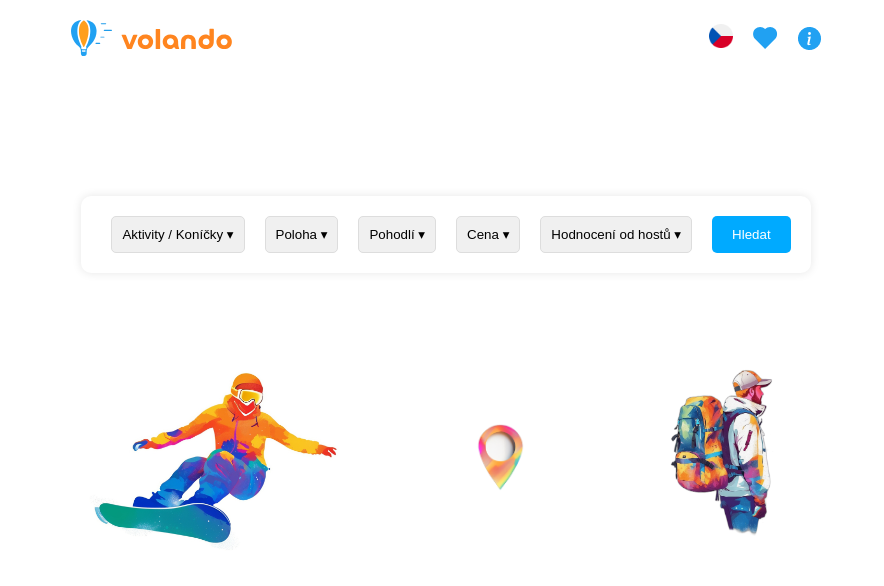
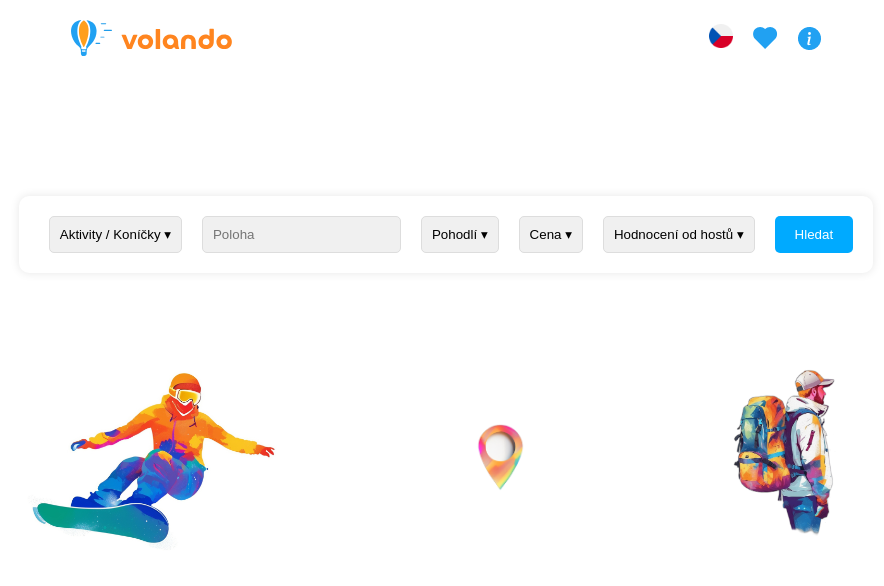
Before and after one commit to olena-ho/volando, a React (Vite) app: page / in a window 1280 px wide. Shown: the top 586 px of the page, without its empty margins (194-1078 px from the left). Built offline with nearby package versions, Linux system fonts and the light colour scheme.

Commit message:
added component Input

```diff
--- /dev/null
+++ b/src/Components/Input/index.jsx
@@ -0,0 +1,95 @@
+import React, { useState, useEffect, useRef } from "react";
+import "../Dropdown/style.css";
+
+export const Input = ({ placeholder, onChange }) => {
+  const [show, setShow] = useState(false);
+  const [location, setLocation] = useState([]);
+  const [inputValue, setInputValue] = useState("");
+  const [userInputValue, setUserInputValue] = useState([]);
+  const dropdownRef = useRef(null);
+
+  const handleInputChange = (event) => {
+    const value = event.target.value;
+    setInputValue(value);
+    onChange(value);
+  };
+
+  const handleAdd = () => {
+    const trimmedValue = inputValue.trim().toLowerCase();
+    if (trimmedValue !== "") {
+      setLocation((prevLocations) => [...prevLocations, trimmedValue]);
+      setUserInputValue((prevValues) => [...prevValues, inputValue]);
+      setInputValue("");
+    }
+  };
+
+  const handleKeyDown = (event) => {
+    if (event.key === "Enter") {
+      event.preventDefault();
+      handleAdd();
+    }
+  };
+
+  const handleRemove = (index) => {
+    setLocation((prevLocations) => prevLocations.filter((_, i) => i !== index));
+    setUserInputValue((prevValues) => prevValues.filter((_, i) => i !== index));
+  };
+
+  const handleApply = () => {
+    setShow(false);
+    const inputString = userInputValue.join(", ");
+    setInputValue(inputString);
+    console.log(location);
+  };
+
+  const handleClickOutside = (event) => {
+    if (dropdownRef.current && !dropdownRef.current.contains(event.target)) {
+      setShow(false);
+    }
+  };
+
+  useEffect(() => {
+    document.addEventListener("mousedown", handleClickOutside);
+    return () => {
+      document.removeEventListener("mousedown", handleClickOutside);
+    };
+  }, []);
+
+  return (
+    <div className="dropdown-wrapper" ref={dropdownRef}>
+      <input
+        type="text"
+        id="location"
+        value={inputValue}
+        placeholder={placeholder}
+        onFocus={() => setShow(true)}
+        onChange={handleInputChange}
+        onKeyDown={handleKeyDown}
+        className="dropdown-button"
+      />
+      <div className={`dropdown-content ${show ? "show" : ""}`}>
+        <div className="location-box">
+          {userInputValue.map((loc, index) => (
+            <div key={index} className="added-location-wrapper">
+              <button className="added-location">
+                {loc}
+                <span
+                  className="remove-location"
+                  onClick={() => handleRemove(index)}
+                >
+                  ✖
+                </span>
+              </button>
+            </div>
+          ))}
+        </div>
+        <button className="apply-button" onClick={handleAdd}>
+          Add
+        </button>
+        <button className="apply-button" onClick={handleApply}>
+          Apply
+        </button>
+      </div>
+    </div>
+  );
+};
--- a/src/Components/SearchBar/index.jsx
+++ b/src/Components/SearchBar/index.jsx
@@ -1,7 +1,8 @@
-import React, { useState } from 'react';
-import { useTranslation } from 'react-i18next';
-import { Dropdown } from '../Dropdown';
-import './style.css';
+import React, { useState } from "react";
+import { useTranslation } from "react-i18next";
+import { Dropdown } from "../Dropdown";
+import "./style.css";
+import { Input } from "../Input";
 
 export const SearchBar = ({ onSearch }) => {
   const { t, i18n } = useTranslation();
@@ -13,19 +14,33 @@ export const SearchBar = ({ onSearch }) => {
     location: [],
     comfort: [],
     price: [],
-    rating: []
+    rating: [],
   });
 
   const handleFilterChange = (category, option, checked) => {
-    setFilters(prevFilters => {
+    setFilters((prevFilters) => {
       const newFilters = { ...prevFilters };
       if (checked) {
         newFilters[category] = [...newFilters[category], option];
       } else {
-        newFilters[category] = newFilters[category].filter(item => item !== option);
+        newFilters[category] = newFilters[category].filter(
+          (item) => item !== option
+        );
       }
       return newFilters;
     });
+  };
+
+  const handleLocationChange = (location) => {
+    setFilters((prevFilters) => ({
+      ...prevFilters,
+      location: location,
+    }));
+  };
+
+  const handleLocationSubmit = () => {
+    // add additional logic for when the location is submitted
+    console.log("Location submitted:", filters.location);
   };
 
   const handleSearch = () => {
@@ -35,31 +50,41 @@ export const SearchBar = ({ onSearch }) => {
   return (
     <div className="search-bar-wrapper">
       <Dropdown
-        title={t('activitiesP')}
-        options={['Outdoors', 'Art', 'Sport', 'Relax', 'Fun for kids']}
-        onChange={(option, checked) => handleFilterChange('activities', option, checked)}
+        title={t("activitiesP")}
+        options={["Outdoors", "Art", "Sport", "Relax", "Fun for kids"]}
+        onChange={(option, checked) =>
+          handleFilterChange("activities", option, checked)
+        }
+      />
+      <Input
+        placeholder={t("locationP")}
+        onChange={handleLocationChange}
+        onSubmit={handleLocationSubmit}
       />
       <Dropdown
-        title={t('locationP')}
-        options={['Czechia', 'Germany', 'Croatia']}
-        onChange={(option, checked) => handleFilterChange('location', option, checked)}
+        title={t("comfortP")}
+        options={["Wifi", "Pool", "Gym"]}
+        onChange={(option, checked) =>
+          handleFilterChange("comfort", option, checked)
+        }
       />
       <Dropdown
-        title={t('comfortP')}
-        options={['Wifi', 'Pool', 'Gym']}
-        onChange={(option, checked) => handleFilterChange('comfort', option, checked)}
+        title={t("priceP")}
+        options={["$ - Budget", "$$ - Midrange", "$$$ - Luxury"]}
+        onChange={(option, checked) =>
+          handleFilterChange("price", option, checked)
+        }
       />
       <Dropdown
-        title={t('priceP')}
-        options={['$ - Budget', '$$ - Midrange', '$$$ - Luxury']}
-        onChange={(option, checked) => handleFilterChange('price', option, checked)}
+        title={t("ratingP")}
+        options={["5 Stars", "4 Stars", "3 Stars", "2 Stars", "1 Star"]}
+        onChange={(option, checked) =>
+          handleFilterChange("rating", option, checked)
+        }
       />
-      <Dropdown
-        title={t('ratingP')}
-        options={['5 Stars', '4 Stars', '3 Stars', '2 Stars', '1 Star']}
-        onChange={(option, checked) => handleFilterChange('rating', option, checked)}
-      />
-      <button className="search-button" onClick={handleSearch}>{t('searchB')}</button>
+      <button className="search-button" onClick={handleSearch}>
+        {t("searchB")}
+      </button>
     </div>
   );
 };
```
